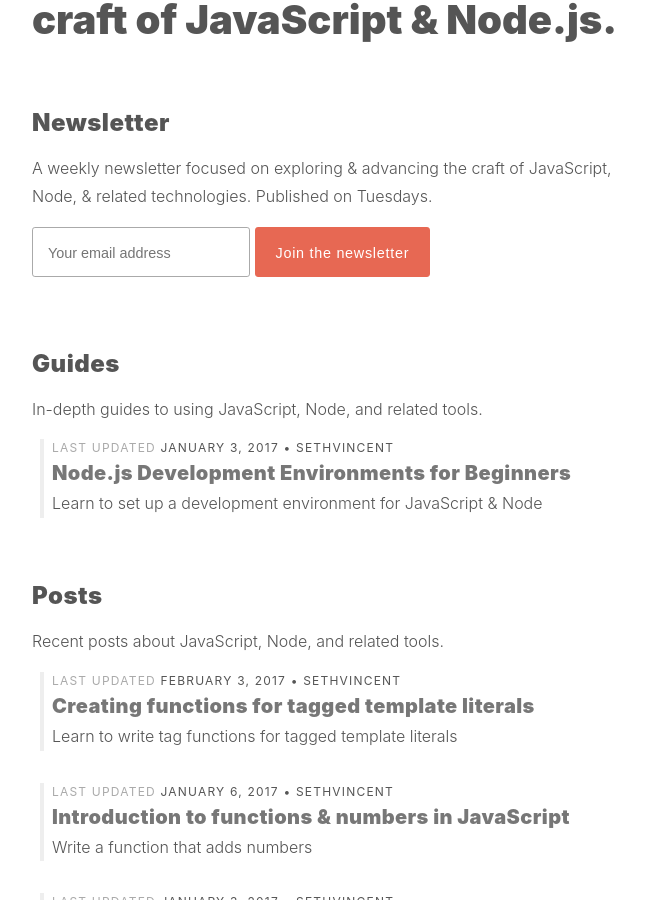
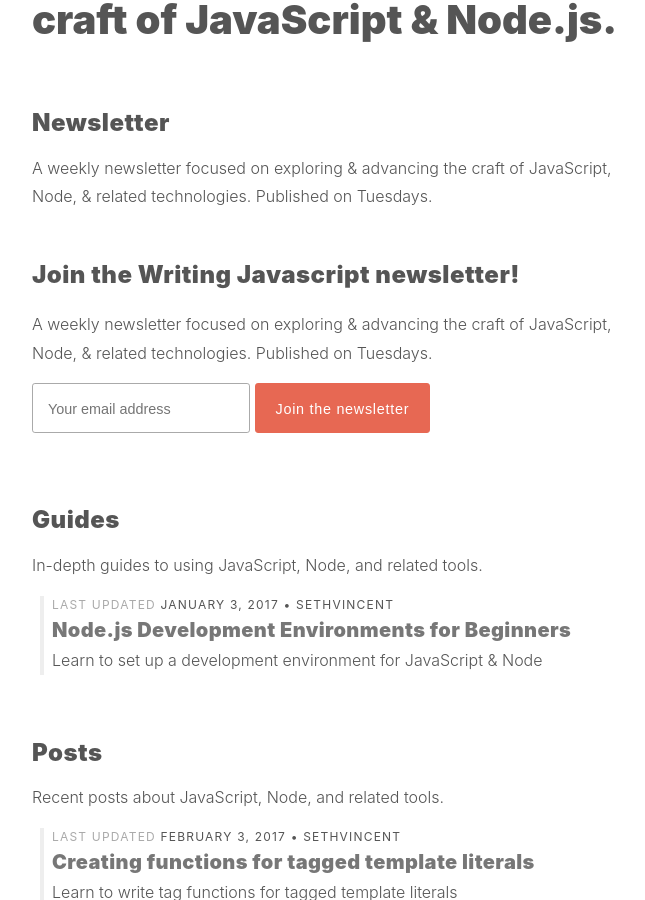
Before and after one commit to writingjavascript/writingjavascript.org, a Jekyll site: the page built from index.html, in a window 1280 px wide and 900 px high, scrolled down 418 px. Shown: the whole window, without its empty margins (168-813 px from the left). Built offline with Jekyll 4.4.1, drawn with Linux system fonts in a browser that asks for light colours; nearby versions of some CDN libraries; some web fonts are replaced.

Commit message:
fix newsletter

```diff
--- a/_includes/newsletter.html
+++ b/_includes/newsletter.html
@@ -1,3 +1,6 @@
+<h2 id="join-the-writing-javascript-newsletter">Join the Writing Javascript newsletter!</h2>
+<p>A weekly newsletter focused on exploring &amp; advancing the craft of JavaScript, Node, &amp; related technologies. Published on Tuesdays.</p>
+
 <div id="mc_embed_signup">
   <form action="//writingjavascript.us9.list-manage.com/subscribe/post?u=4abe8136a2042972c51482cf3&amp;id=8a0c1790e7" method="post" id="mc-embedded-subscribe-form" name="mc-embedded-subscribe-form" class="validate" target="_blank" novalidate>
     <input type="email" value="" name="EMAIL" class="required email full-width" id="mce-EMAIL" placeholder="Your email address">
```
Also changed, not shown: pages/newsletter.md (+1 -4 lines).
